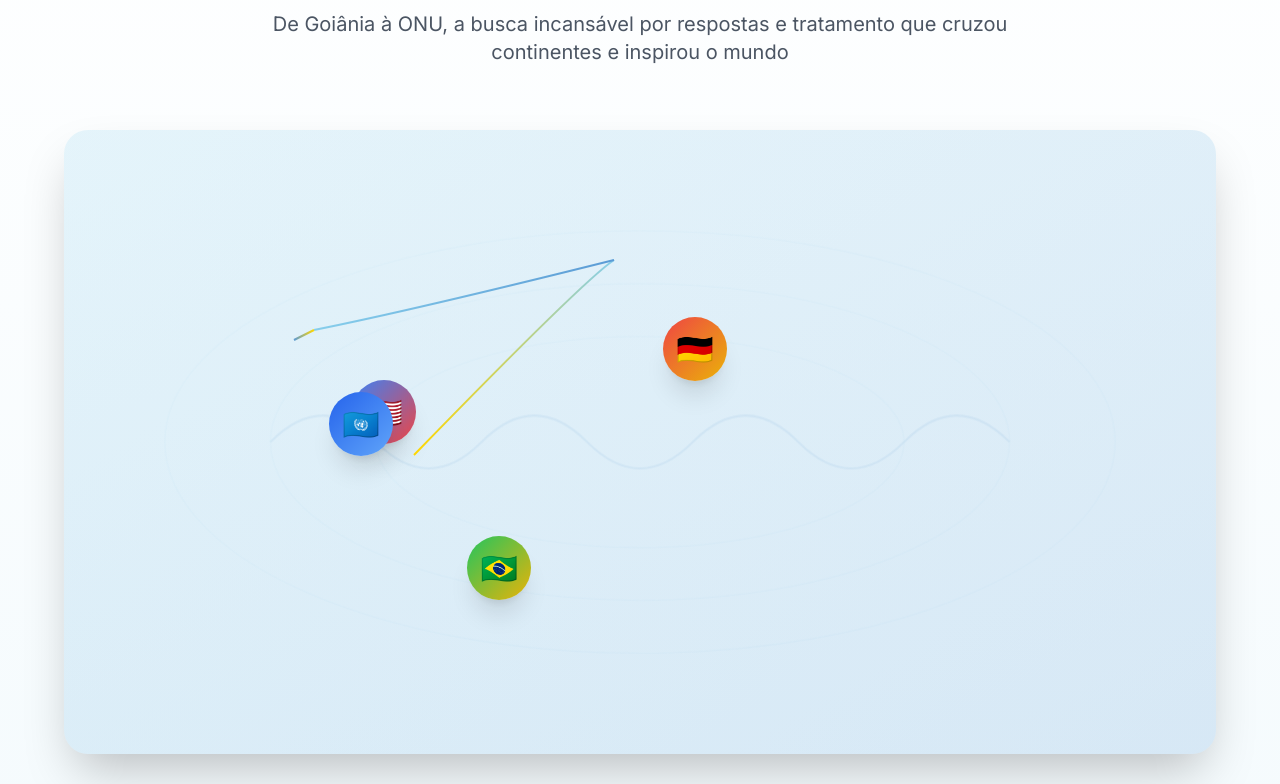
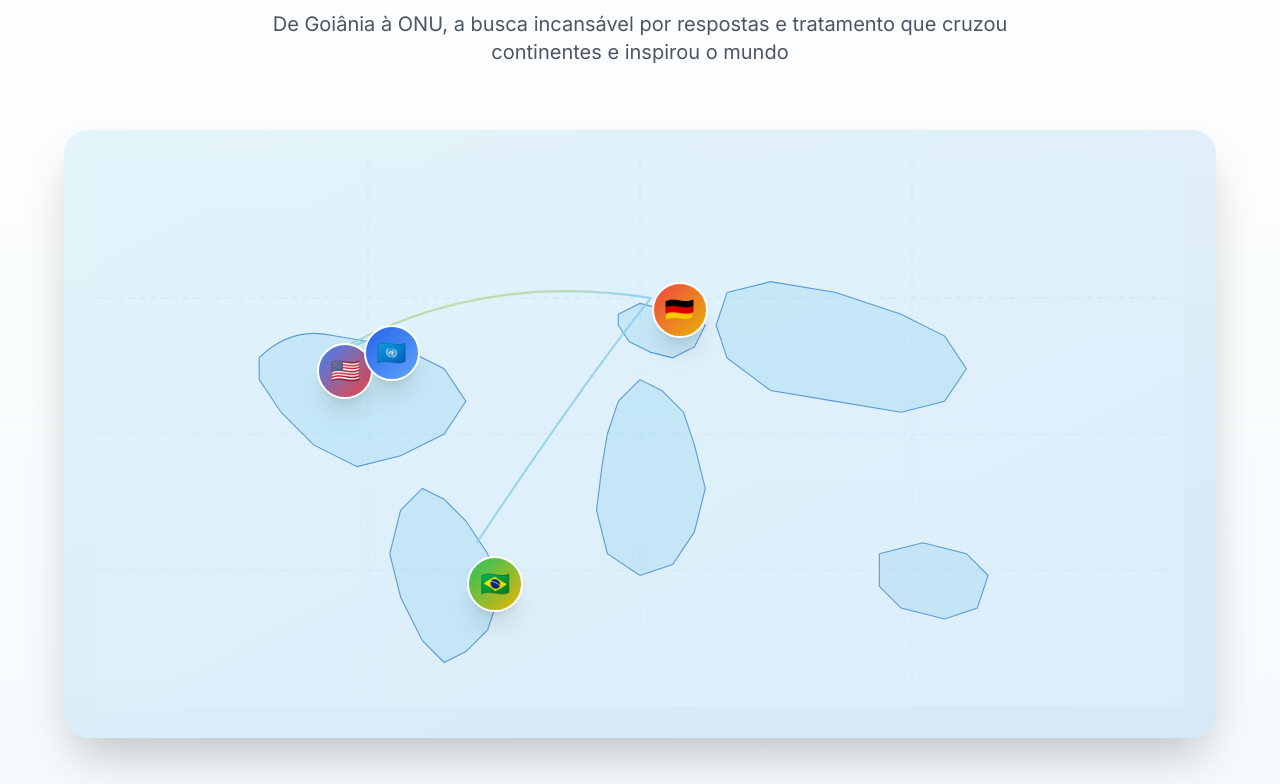
Before and after one commit to rafaelregisw/rafael-vai-voar, a React (Vite) app: page / in a window 1280 px wide. Shown: the part 6540-7324 px from the top of the page. Built offline with nearby package versions, Linux system fonts and the light colour scheme.

Commit message:
feat: Redesenhar mapa mundi com continentes reais em SVG

```diff
--- a/src/components/Journey.jsx
+++ b/src/components/Journey.jsx
@@ -9,7 +9,7 @@ const locations = [
     emoji: '🇧🇷',
     description: '100+ médicos consultados, zero diagnóstico',
     detail: 'Durante 10 anos, Rafael percorreu hospitais e clínicas por todo o Brasil. Nenhum médico conseguiu diagnosticar sua condição rara.',
-    position: { top: '65%', left: '35%' },
+    position: { x: 35, y: 70 }, // Percentual position on map
     color: 'from-green-500 to-yellow-500'
   },
   {
@@ -18,7 +18,7 @@ const locations = [
     emoji: '🇩🇪',
     description: 'Dr. Sudhoff - A primeira esperança',
     detail: 'Em Bielefeld, Alemanha, o Dr. Sudhoff foi o primeiro a identificar corretamente a neuralgia do nervo intermédio e propor um tratamento.',
-    position: { top: '30%', left: '52%' },
+    position: { x: 51, y: 25 },
     color: 'from-red-500 to-yellow-500'
   },
   {
@@ -27,7 +27,7 @@ const locations = [
     emoji: '🇺🇸',
     description: 'UConn Health - A cirurgia salvadora',
     detail: 'Na Universidade de Connecticut, a equipe médica realizou a cirurgia complexa que finalmente libertou Rafael de uma década de dor.',
-    position: { top: '40%', left: '25%' },
+    position: { x: 22, y: 35 },
     color: 'from-blue-500 to-red-500'
   },
   {
@@ -36,7 +36,7 @@ const locations = [
     emoji: '🇺🇳',
     description: 'Voz global pelos pacientes com dor',
     detail: 'Rafael levou sua história à ONU, defendendo políticas públicas globais para pacientes com doenças raras e dor crônica extrema.',
-    position: { top: '42%', left: '23%' },
+    position: { x: 26, y: 32 },
     color: 'from-blue-600 to-blue-400'
   }
 ];
@@ -74,109 +74,159 @@ const Journey = () => {
           className="relative max-w-6xl mx-auto"
         >
           {/* World Map Background */}
-          <div className="relative bg-gradient-to-br from-azul-ceu/20 to-azul-horizonte/20 rounded-3xl p-8 md:p-12 shadow-2xl overflow-hidden">
-            {/* Decorative World Map SVG */}
+          <div className="relative bg-gradient-to-br from-azul-ceu/20 to-azul-horizonte/20 rounded-3xl p-4 md:p-8 shadow-2xl overflow-hidden">
+            {/* World Map SVG */}
             <svg
               viewBox="0 0 1000 500"
-              className="w-full h-auto opacity-20"
+              className="w-full h-auto"
               xmlns="http://www.w3.org/2000/svg"
             >
-              <path
-                d="M 150,250 Q 200,200 250,250 T 350,250 Q 400,200 450,250 T 550,250 Q 600,200 650,250 T 750,250 Q 800,200 850,250"
-                stroke="#5B9BD5"
-                strokeWidth="2"
-                fill="none"
-                className="animate-pulse"
+              {/* Water/Ocean Background */}
+              <rect x="0" y="0" width="1000" height="500" fill="#E0F4FD" opacity="0.5" />
+
+              {/* Continents */}
+              <g className="continents" fill="#87CEEB" fillOpacity="0.3" stroke="#5B9BD5" strokeWidth="1">
+                {/* North America */}
+                <motion.path
+                  d="M 150,180 Q 180,150 220,160 L 280,170 L 320,190 L 340,220 L 320,250 L 280,270 L 240,280 L 200,260 L 170,230 L 150,200 Z"
+                  initial={{ fillOpacity: 0, pathLength: 0 }}
+                  animate={isInView ? { fillOpacity: 0.3, pathLength: 1 } : {}}
+                  transition={{ duration: 1.5, delay: 0.2 }}
                 />
-              {/* Simplified world map paths */}
-              <ellipse cx="500" cy="250" rx="450" ry="200" fill="none" stroke="#87CEEB" strokeWidth="1" opacity="0.3" />
-              <ellipse cx="500" cy="250" rx="350" ry="150" fill="none" stroke="#87CEEB" strokeWidth="1" opacity="0.3" />
-              <ellipse cx="500" cy="250" rx="250" ry="100" fill="none" stroke="#87CEEB" strokeWidth="1" opacity="0.3" />
+
+                {/* South America */}
+                <motion.path
+                  d="M 280,320 L 300,300 L 320,310 L 340,330 L 360,360 L 370,400 L 360,430 L 340,450 L 320,460 L 300,440 L 280,400 L 270,360 Z"
+                  initial={{ fillOpacity: 0, pathLength: 0 }}
+                  animate={isInView ? { fillOpacity: 0.3, pathLength: 1 } : {}}
+                  transition={{ duration: 1.5, delay: 0.3 }}
+                />
+
+                {/* Europe */}
+                <motion.path
+                  d="M 480,140 L 500,130 L 520,135 L 540,140 L 560,150 L 550,170 L 530,180 L 510,175 L 490,165 L 480,150 Z"
+                  initial={{ fillOpacity: 0, pathLength: 0 }}
+                  animate={isInView ? { fillOpacity: 0.3, pathLength: 1 } : {}}
+                  transition={{ duration: 1.5, delay: 0.4 }}
+                />
+
+                {/* Africa */}
+                <motion.path
+                  d="M 480,220 L 500,200 L 520,210 L 540,230 L 550,260 L 560,300 L 550,340 L 530,370 L 500,380 L 470,360 L 460,320 L 465,280 L 470,250 Z"
+                  initial={{ fillOpacity: 0, pathLength: 0 }}
+                  animate={isInView ? { fillOpacity: 0.3, pathLength: 1 } : {}}
+                  transition={{ duration: 1.5, delay: 0.5 }}
+                />
+
+                {/* Asia */}
+                <motion.path
+                  d="M 580,120 L 620,110 L 680,120 L 740,140 L 780,160 L 800,190 L 780,220 L 740,230 L 680,220 L 620,210 L 580,180 L 570,150 Z"
+                  initial={{ fillOpacity: 0, pathLength: 0 }}
+                  animate={isInView ? { fillOpacity: 0.3, pathLength: 1 } : {}}
+                  transition={{ duration: 1.5, delay: 0.6 }}
+                />
+
+                {/* Australia/Oceania */}
+                <motion.path
+                  d="M 720,360 L 760,350 L 800,360 L 820,380 L 810,410 L 780,420 L 740,410 L 720,390 Z"
+                  initial={{ fillOpacity: 0, pathLength: 0 }}
+                  animate={isInView ? { fillOpacity: 0.3, pathLength: 1 } : {}}
+                  transition={{ duration: 1.5, delay: 0.7 }}
+                />
+              </g>
+
+              {/* Grid lines for latitude/longitude effect */}
+              <g stroke="#5B9BD5" strokeWidth="0.5" opacity="0.2">
+                {/* Latitude lines */}
+                <line x1="0" y1="125" x2="1000" y2="125" strokeDasharray="5,5" />
+                <line x1="0" y1="250" x2="1000" y2="250" strokeDasharray="5,5" />
+                <line x1="0" y1="375" x2="1000" y2="375" strokeDasharray="5,5" />
+
+                {/* Longitude lines */}
+                <line x1="250" y1="0" x2="250" y2="500" strokeDasharray="5,5" />
+                <line x1="500" y1="0" x2="500" y2="500" strokeDasharray="5,5" />
+                <line x1="750" y1="0" x2="750" y2="500" strokeDasharray="5,5" />
+              </g>
+
+              {/* Connection Lines between locations */}
+              <g stroke="url(#pathGradient)" strokeWidth="2" fill="none">
+                {/* Brazil to Germany */}
+                <motion.path
+                  d="M 350,350 Q 450,200 510,125"
+                  strokeDasharray="5,5"
+                  initial={{ pathLength: 0 }}
+                  animate={isInView ? { pathLength: 1 } : {}}
+                  transition={{ duration: 2, delay: 1 }}
+                />
+                {/* Germany to USA */}
+                <motion.path
+                  d="M 510,125 Q 350,100 220,175"
+                  strokeDasharray="5,5"
+                  initial={{ pathLength: 0 }}
+                  animate={isInView ? { pathLength: 1 } : {}}
+                  transition={{ duration: 2, delay: 1.3 }}
+                />
+                {/* USA to UN */}
+                <motion.path
+                  d="M 220,175 L 260,160"
+                  strokeDasharray="5,5"
+                  initial={{ pathLength: 0 }}
+                  animate={isInView ? { pathLength: 1 } : {}}
+                  transition={{ duration: 2, delay: 1.6 }}
+                />
+              </g>
+
+              {/* Gradient Definitions */}
+              <defs>
+                <linearGradient id="pathGradient" x1="0%" y1="0%" x2="100%" y2="100%">
+                  <stop offset="0%" stopColor="#FFD700" stopOpacity="0.6" />
+                  <stop offset="50%" stopColor="#87CEEB" stopOpacity="0.8" />
+                  <stop offset="100%" stopColor="#5B9BD5" stopOpacity="0.6" />
+                </linearGradient>
+              </defs>
             </svg>
 
-            {/* Location Pins */}
+            {/* Location Pins - Overlaid on SVG */}
+            <div className="absolute inset-0">
               {locations.map((location, index) => (
                 <motion.div
                   key={location.id}
                   initial={{ scale: 0 }}
                   animate={{ scale: 1 }}
-                transition={{ delay: 0.3 + index * 0.1, type: "spring", stiffness: 200 }}
+                  transition={{ delay: 0.8 + index * 0.1, type: "spring", stiffness: 200 }}
                   className="absolute"
-                style={location.position}
+                  style={{
+                    left: `${location.position.x}%`,
+                    top: `${location.position.y}%`,
+                    transform: 'translate(-50%, -50%)'
+                  }}
                 >
                   <motion.button
                     whileHover={{ scale: 1.2 }}
                     whileTap={{ scale: 0.95 }}
                     onClick={() => setSelectedLocation(location)}
-                  className={`relative group`}
+                    className="relative group"
                   >
                     {/* Pulse Animation */}
                     <div className={`absolute inset-0 rounded-full bg-gradient-to-br ${location.color} animate-ping opacity-30`} />
 
                     {/* Pin */}
-                  <div className={`relative w-12 h-12 md:w-16 md:h-16 rounded-full bg-gradient-to-br ${location.color} shadow-xl flex items-center justify-center text-2xl md:text-3xl hover:shadow-2xl transition-all`}>
+                    <div className={`relative w-10 h-10 md:w-14 md:h-14 rounded-full bg-gradient-to-br ${location.color} shadow-xl flex items-center justify-center text-xl md:text-2xl hover:shadow-2xl transition-all border-2 border-white`}>
                       {location.emoji}
                     </div>
 
                     {/* Tooltip */}
-                  <div className="absolute bottom-full left-1/2 transform -translate-x-1/2 mb-2 opacity-0 group-hover:opacity-100 transition-opacity pointer-events-none">
+                    <div className="absolute bottom-full left-1/2 transform -translate-x-1/2 mb-2 opacity-0 group-hover:opacity-100 transition-opacity pointer-events-none z-10">
                       <div className="bg-white rounded-lg shadow-lg p-3 whitespace-nowrap">
                         <p className="font-semibold text-preto-suave">{location.name}</p>
-                      <p className="text-xs text-gray-600">{location.description}</p>
+                        <p className="text-xs text-gray-600 max-w-[200px] whitespace-normal">{location.description}</p>
                       </div>
                       <div className="w-3 h-3 bg-white rotate-45 absolute left-1/2 transform -translate-x-1/2 -bottom-1.5" />
                     </div>
                   </motion.button>
                 </motion.div>
               ))}
-
-            {/* Connection Lines */}
-            <svg className="absolute inset-0 w-full h-full pointer-events-none">
-              <motion.path
-                d="M 350,325 Q 520,150 550,130"
-                stroke="url(#gradient1)"
-                strokeWidth="2"
-                fill="none"
-                strokeDasharray="5,5"
-                initial={{ pathLength: 0 }}
-                animate={isInView ? { pathLength: 1 } : {}}
-                transition={{ duration: 2, delay: 0.5 }}
-              />
-              <motion.path
-                d="M 250,200 Q 350,180 550,130"
-                stroke="url(#gradient2)"
-                strokeWidth="2"
-                fill="none"
-                strokeDasharray="5,5"
-                initial={{ pathLength: 0 }}
-                animate={isInView ? { pathLength: 1 } : {}}
-                transition={{ duration: 2, delay: 0.7 }}
-              />
-              <motion.path
-                d="M 230,210 Q 240,205 250,200"
-                stroke="url(#gradient3)"
-                strokeWidth="2"
-                fill="none"
-                strokeDasharray="5,5"
-                initial={{ pathLength: 0 }}
-                animate={isInView ? { pathLength: 1 } : {}}
-                transition={{ duration: 2, delay: 0.9 }}
-              />
-              <defs>
-                <linearGradient id="gradient1">
-                  <stop offset="0%" stopColor="#FFD700" />
-                  <stop offset="100%" stopColor="#87CEEB" />
-                </linearGradient>
-                <linearGradient id="gradient2">
-                  <stop offset="0%" stopColor="#87CEEB" />
-                  <stop offset="100%" stopColor="#5B9BD5" />
-                </linearGradient>
-                <linearGradient id="gradient3">
-                  <stop offset="0%" stopColor="#5B9BD5" />
-                  <stop offset="100%" stopColor="#FFD700" />
-                </linearGradient>
-              </defs>
-            </svg>
+            </div>
           </div>
         </motion.div>
 
```
Lines whose indentation alone changed are shown as unchanged.
